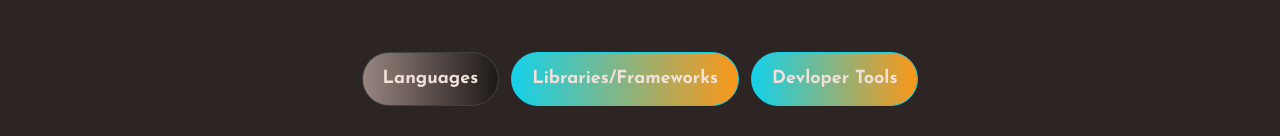
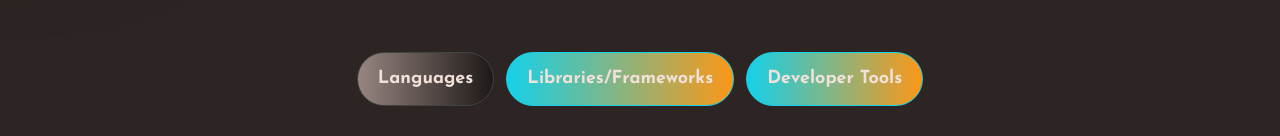
Before and after one commit to TejasNaik24/Portfolio-Website, a React (Vite) app in the folder portfolio-frontend/: page / in a window 1280 px wide. Shown: the part 816-952 px from the top of the page. Built offline with nearby package versions, Linux system fonts and the light colour scheme.

Commit message:
fixed skills

```diff
--- a/portfolio-frontend/src/components/skillsSection/AllSkills.jsx
+++ b/portfolio-frontend/src/components/skillsSection/AllSkills.jsx
@@ -106,7 +106,7 @@ const librariesFrameworks = [
   },
 ];
 
-const devloperTools = [
+const developerTools = [
   {
     skill: "Git",
     icon: FaGitAlt,
@@ -124,24 +124,24 @@ const devloperTools = [
 const AllSkills = () => {
   const [showLanguages, setShowLanguages] = useState(true);
   const [showLibrariesFrameworks, setShowLibrariesFrameworks] = useState(false);
-  const [showdevloperTools, setShowdevloperTools] = useState(false);
+  const [showDeveloperTools, setShowDeveloperTools] = useState(false);
 
   const setLanguages = () => {
     setShowLanguages(true);
     setShowLibrariesFrameworks(false);
-    setShowdevloperTools(false);
+    setShowDeveloperTools(false);
   };
 
   const setLibrariesFrameworks = () => {
     setShowLanguages(false);
     setShowLibrariesFrameworks(true);
-    setShowdevloperTools(false);
+    setShowDeveloperTools(false);
   };
 
-  const setdevloperTools = () => {
+  const setDeveloperTools = () => {
     setShowLanguages(false);
     setShowLibrariesFrameworks(false);
-    setShowdevloperTools(true);
+    setShowDeveloperTools(true);
   };
 
   return (
@@ -180,17 +180,17 @@ const AllSkills = () => {
           Libraries/Frameworks
         </button>
         <button
-          onClick={setdevloperTools}
-          disabled={showdevloperTools}
+          onClick={setDeveloperTools}
+          disabled={showDeveloperTools}
           className={`w-32 sm:w-auto px-3 py-1 rounded-full text-sm sm:px-4 sm:py-2 sm:text-base md:px-5 md:py-3 md:text-lg font-bold text-white border flex items-center gap-1 transition-all duration-500
             ${
-              showdevloperTools
+              showDeveloperTools
                 ? "bg-gradient-to-r from-lightGrey to-black bg-gray-800 cursor-default hover:none border-darkGrey"
                 : "border-cyan bg-gradient-to-r from-cyan to-orange hover:border-orange hover:scale-110 hover:shadow-cyanShadow"
             }
             `}
         >
-          Devloper Tools
+          Developer Tools
         </button>
       </motion.div>
       <div className="grid sm:grid-cols-2 md:grid-cols-4 lg:grid-cols-6 gap-8 my-20">
@@ -224,8 +224,8 @@ const AllSkills = () => {
       </div>
 
       <div className="grid sm:grid-cols-2 md:grid-cols-4 lg:grid-cols-6 gap-8 my-20">
-        {showdevloperTools &&
-          devloperTools.map((item, index) => (
+        {showDeveloperTools &&
+          developerTools.map((item, index) => (
             <motion.div
               key={index}
               variants={fadeIn("up", index * 0.1)}
```
